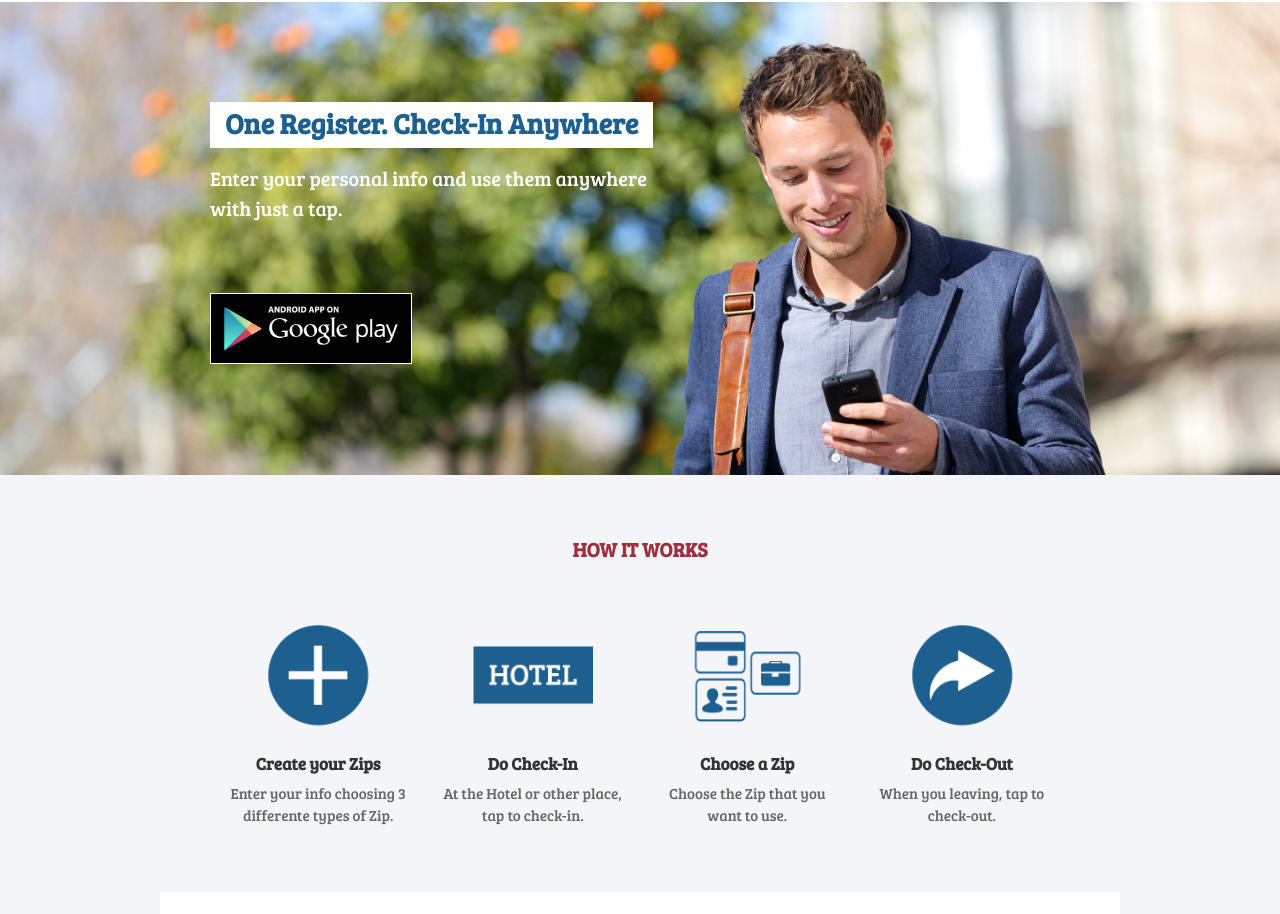
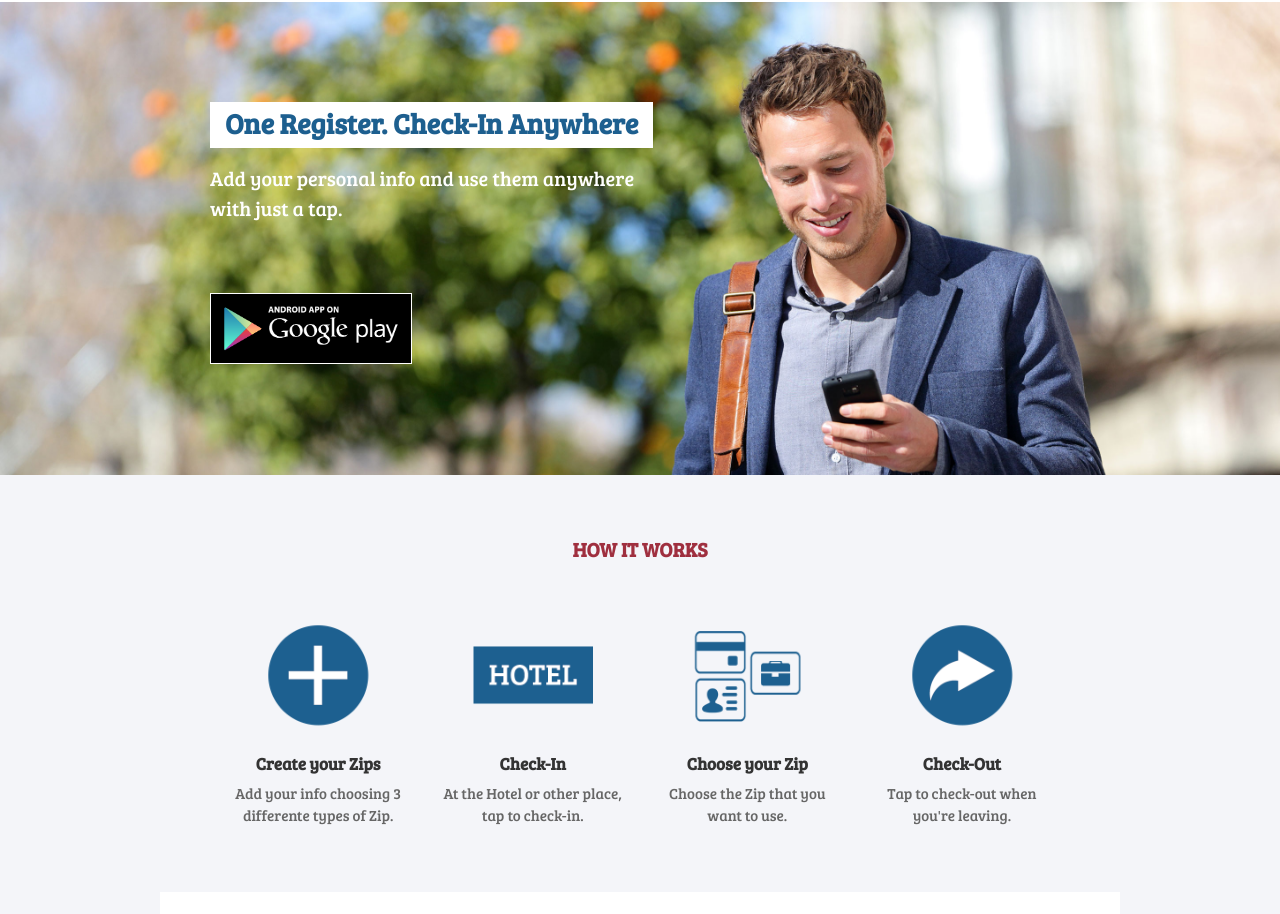
Before and after one commit to zipcheckin/zipcheckin.github.io, a Jekyll site: the page built from index.html, in a window 1280 px wide and 1400 px high. Shown: the part 68-982 px from the top of the window. Built offline with Jekyll 4.4.1, drawn with Linux system fonts in a browser that asks for light colours; nearby versions of some CDN libraries.

Commit message:
Improv on texts

```diff
--- a/index.html
+++ b/index.html
@@ -9,7 +9,7 @@ layout: default
 
       <div class="infos">
         <h1>One Register. Check-In Anywhere</h1>
-        <h2>Enter your personal info and use them anywhere<br> with just a tap.</h2>
+        <h2>Add your personal info and use them anywhere<br> with just a tap.</h2>
         <a href="#">
           <img src="/images/play.png">
         </a>
@@ -32,22 +32,22 @@ layout: default
         <li>
           <img src="images/steps/step-01.png">
           <h4>Create your Zips</h4>
-          <p>Enter your info choosing 3 differente types of Zip.<p>
+          <p>Add your info choosing 3 differente types of Zip.<p>
         </li>
         <li>
           <img src="images/steps/step-02.png">
-          <h4>Do Check-In</h4>
+          <h4>Check-In</h4>
           <p>At the Hotel or other place, tap to check-in.</p>
         </li>
         <li>
           <img src="images/steps/step-03.png">
-          <h4>Choose a Zip</h4>
+          <h4>Choose your Zip</h4>
           <p>Choose the Zip that you want to use.</p>
         </li>
         <li>
           <img src="images/steps/step-04.png">
-          <h4>Do Check-Out</h4>
-          <p>When you leaving, tap to check-out.</p>
+          <h4>Check-Out</h4>
+          <p>Tap to check-out when you're leaving.</p>
         </li>
       </ul>
 
```
